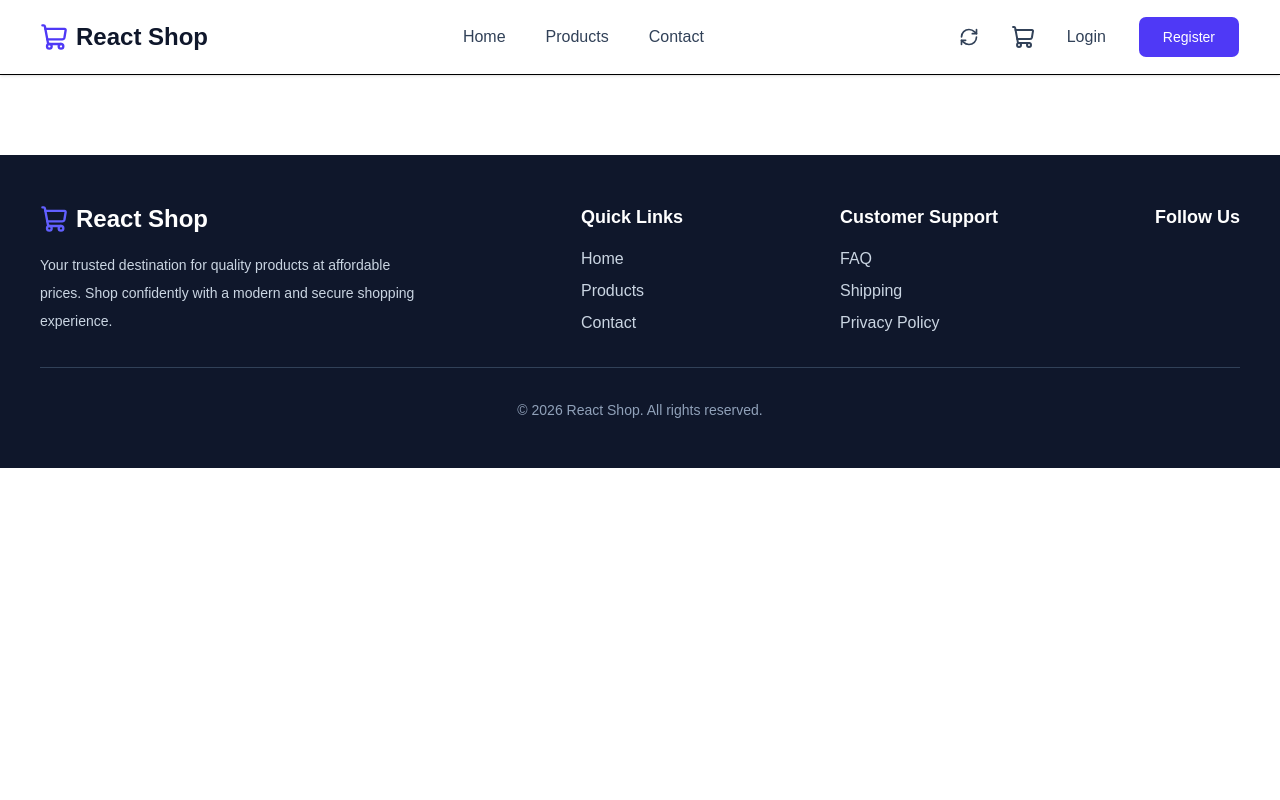
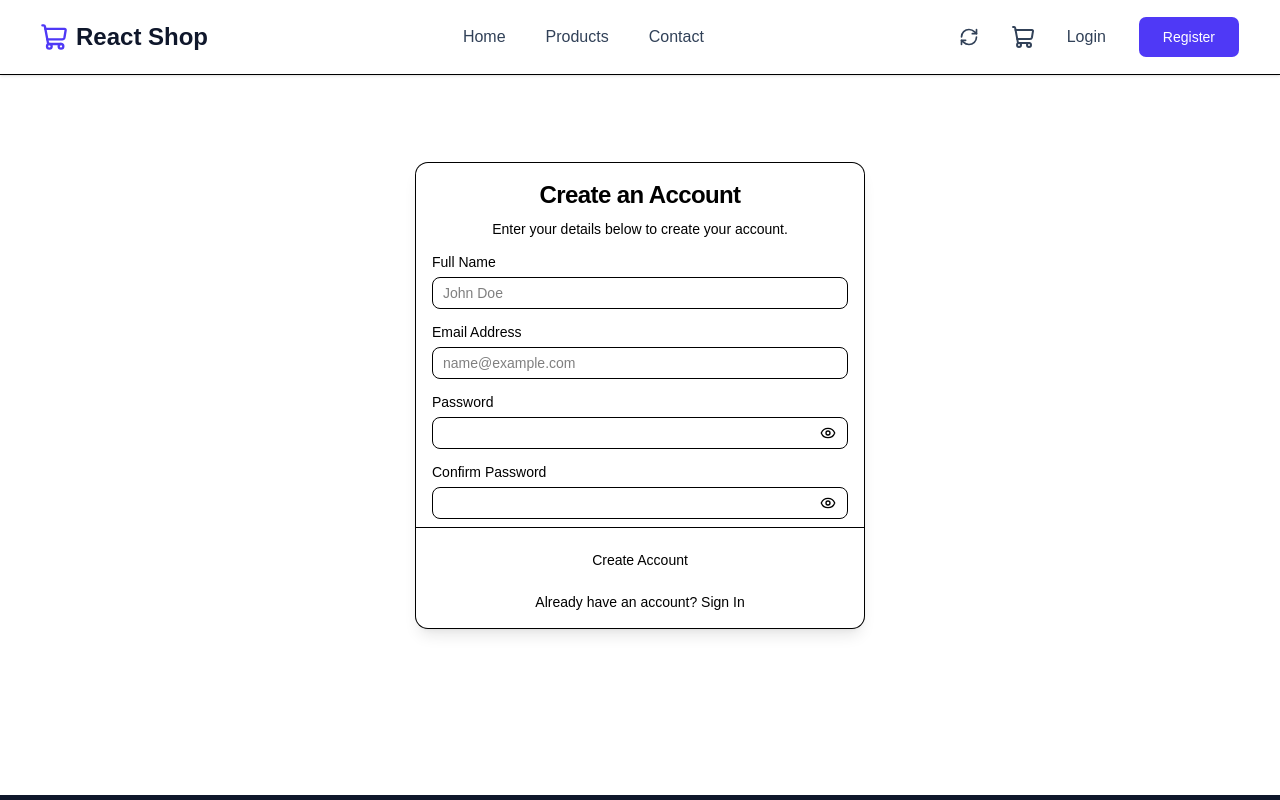
Before and after one commit to derrickweru73/react-shop-one, a React (Vite) app: page /register in a window 1280 px wide. Shown: the top 800 px of the page. Built offline with nearby package versions, Linux system fonts and the light colour scheme.

Commit message:
feat : implement user registration authentication flow

```diff
--- a/src/App.jsx
+++ b/src/App.jsx
@@ -7,6 +7,7 @@ import ProductDetails from "./pages/ProductDetails";
 import Checkout from "./pages/Checkout";
 import CheckoutSuccess from "./pages/CheckoutSuccess";
 import Login from "./pages/Login";
+import Register from "./pages/Register";
 function App() {
   return (
     <>
@@ -20,6 +21,7 @@ function App() {
           <Route path="/checkoutsuccess" element={<CheckoutSuccess />} />
           <Route path="/product/:productId" element={<ProductDetails />} />
           <Route path="/login" element={<Login />} />
+          <Route path="/register" element={<Register />} />
 
 
         </Routes>
--- a/src/pages/Register.jsx
+++ b/src/pages/Register.jsx
@@ -0,0 +1,222 @@
+import { useState } from "react";
+import { Link, useNavigate } from "react-router-dom";
+import { useAuth } from "@/context/AuthContext";
+import { Button } from "@/components/ui/button";
+import { Input } from "@/components/ui/input";
+import { Label } from "@/components/ui/label";
+import {
+  Card,
+  CardContent,
+  CardDescription,
+  CardFooter,
+  CardHeader,
+  CardTitle,
+} from "@/components/ui/card";
+import { Eye, EyeOff, Loader2 } from "lucide-react";
+
+function Register() {
+  const { register } = useAuth();
+  const navigate = useNavigate();
+
+  const [formData, setFormData] = useState({
+    name: "",
+    email: "",
+    password: "",
+    confirmPassword: "",
+  });
+
+  const [error, setError] = useState("");
+  const [isSubmitting, setIsSubmitting] = useState(false);
+  const [showPassword, setShowPassword] = useState(false);
+  const [showConfirmPassword, setShowConfirmPassword] = useState(false);
+
+  const handleChange = (e) => {
+    setFormData({
+      ...formData,
+      [e.target.name]: e.target.value,
+    });
+  };
+
+  const handleSubmit = async (e) => {
+    e.preventDefault();
+    setError("");
+
+    if (formData.password !== formData.confirmPassword) {
+      setError("Passwords do not match.");
+      return;
+    }
+
+    setIsSubmitting(true);
+
+    try {
+      // Simulated API request
+      await new Promise((resolve) => setTimeout(resolve, 1200));
+
+      const fakeToken = "jwt-access-token-example";
+
+      const fakeUser = {
+        id: Date.now(),
+        name: formData.name,
+        email: formData.email,
+        role: "customer",
+      };
+
+      register(fakeToken, fakeUser);
+
+      navigate("/login");
+    } catch (err) {
+      setError(
+        err.message || "Failed to create an account. Please try again."
+      );
+    } finally {
+      setIsSubmitting(false);
+    }
+  };
+
+  return (
+    <div className="flex min-h-[80vh] items-center justify-center p-4 sm:p-6 lg:p-8">
+      <Card className="w-full max-w-md shadow-lg border-muted">
+        <CardHeader className="space-y-1">
+          <CardTitle className="text-2xl font-bold tracking-tight text-center">
+            Create an Account
+          </CardTitle>
+
+          <CardDescription className="text-center">
+            Enter your details below to create your account.
+          </CardDescription>
+        </CardHeader>
+
+        <form onSubmit={handleSubmit}>
+          <CardContent className="grid gap-4">
+            {error && (
+              <div className="p-3 text-sm font-medium text-destructive bg-destructive/10 rounded-md border border-destructive/20">
+                {error}
+              </div>
+            )}
+
+            <div className="grid gap-2">
+              <Label htmlFor="name">Full Name</Label>
+
+              <Input
+                id="name"
+                name="name"
+                type="text"
+                placeholder="John Doe"
+                value={formData.name}
+                onChange={handleChange}
+                disabled={isSubmitting}
+                required
+              />
+            </div>
+
+            <div className="grid gap-2">
+              <Label htmlFor="email">Email Address</Label>
+
+              <Input
+                id="email"
+                name="email"
+                type="email"
+                placeholder="name@example.com"
+                value={formData.email}
+                onChange={handleChange}
+                disabled={isSubmitting}
+                required
+              />
+            </div>
+
+            <div className="grid gap-2">
+              <Label htmlFor="password">Password</Label>
+
+              <div className="relative">
+                <Input
+                  id="password"
+                  name="password"
+                  type={showPassword ? "text" : "password"}
+                  value={formData.password}
+                  onChange={handleChange}
+                  disabled={isSubmitting}
+                  className="pr-10"
+                  required
+                />
+
+                <button
+                  type="button"
+                  onClick={() => setShowPassword(!showPassword)}
+                  className="absolute right-3 top-1/2 -translate-y-1/2 text-muted-foreground hover:text-foreground"
+                >
+                  {showPassword ? (
+                    <EyeOff size={16} />
+                  ) : (
+                    <Eye size={16} />
+                  )}
+                </button>
+              </div>
+            </div>
+
+            <div className="grid gap-2">
+              <Label htmlFor="confirmPassword">
+                Confirm Password
+              </Label>
+
+              <div className="relative">
+                <Input
+                  id="confirmPassword"
+                  name="confirmPassword"
+                  type={showConfirmPassword ? "text" : "password"}
+                  value={formData.confirmPassword}
+                  onChange={handleChange}
+                  disabled={isSubmitting}
+                  className="pr-10"
+                  required
+                />
+
+                <button
+                  type="button"
+                  onClick={() =>
+                    setShowConfirmPassword(!showConfirmPassword)
+                  }
+                  className="absolute right-3 top-1/2 -translate-y-1/2 text-muted-foreground hover:text-foreground"
+                >
+                  {showConfirmPassword ? (
+                    <EyeOff size={16} />
+                  ) : (
+                    <Eye size={16} />
+                  )}
+                </button>
+              </div>
+            </div>
+          </CardContent>
+
+          <CardFooter className="flex flex-col gap-4 mt-2">
+            <Button
+              type="submit"
+              className="w-full font-medium"
+              disabled={isSubmitting}
+            >
+              {isSubmitting ? (
+                <>
+                  <Loader2 className="mr-2 h-4 w-4 animate-spin" />
+                  Creating Account...
+                </>
+              ) : (
+                "Create Account"
+              )}
+            </Button>
+
+            <p className="text-sm text-center text-muted-foreground w-full">
+              Already have an account?{" "}
+              <Link
+                to="/login"
+                className="font-medium text-primary hover:underline"
+              >
+                Sign In
+              </Link>
+            </p>
+          </CardFooter>
+        </form>
+      </Card>
+    </div>
+  );
+}
+
+export default Register;
```
